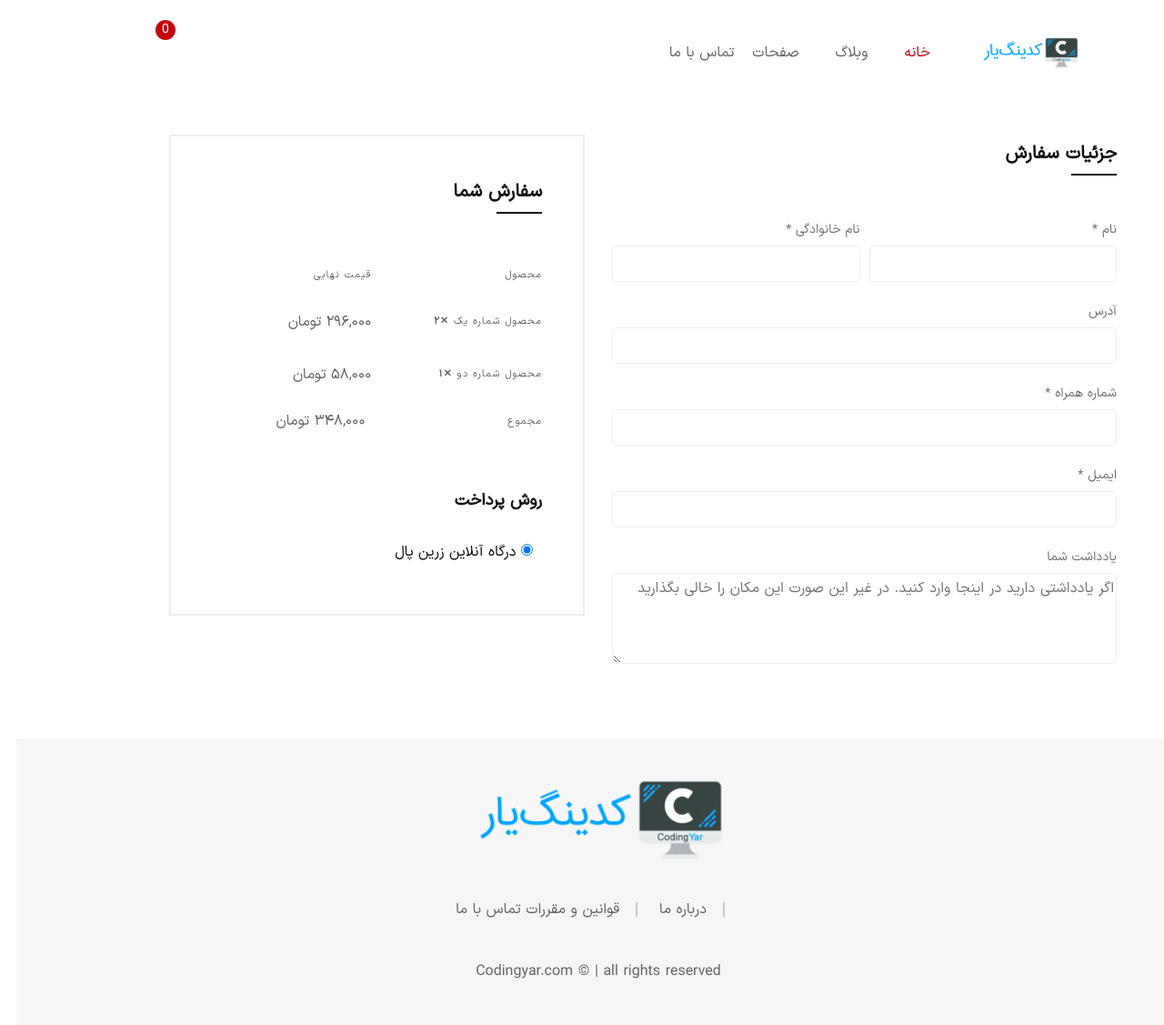
After one commit to a1364t/onlineshop, a Django app: page /orders/create/ in a window 1280 px wide. The commit adds this page. Shown: the whole page at 91% size. Run offline with Django 4.2, Linux system fonts and the light colour scheme; parts of the project's set-up code (start-up, migrations or seed data) failed here and were passed over; some libraries are stand-ins or nearby versions; some web fonts are replaced.

Commit message:
add checkout.html

```diff
--- a/config/urls.py
+++ b/config/urls.py
@@ -25,6 +25,7 @@ urlpatterns = [
     path('accounts/', include('allauth.urls')),
     path('products/', include('products.urls')),
     path('cart/', include('cart.urls')),
+    path('orders/', include('orders.urls')),
 
     # Rosetta (i18n)
     path('rosetta/', include('rosetta.urls')),
--- /dev/null
+++ b/orders/templates/orders/order_create.html
@@ -0,0 +1,119 @@
+{% extends '_base.html' %}
+
+{% load i18n %}
+{% load crispy_forms_tags %}
+
+
+{% load persian_translation_tags %}
+
+{% block page_title %}
+    Order Create
+{% endblock %}
+
+
+{% block content %}
+    <!-- Main Content Wrapper Start -->
+    <div class="main-content-wrapper">
+        <div class="page-content-inner">
+            <div class="container">
+                <div class="row pt--50 pt-md--40 pt-sm--20"></div>
+                <div class="row pb--80 pb-md--60 pb-sm--40">
+                    <!-- Checkout Area Start -->
+                    <div class="col-lg-6">
+                        <div class="checkout-title mt--10">
+                            <h2>جزئیات سفارش</h2>
+                        </div>
+                        <div class="checkout-form">
+                            <form action="#" class="form form--checkout">
+                                <div class="form-row mb--20">
+                                    <div class="form__group col-md-6 mb-sm--30">
+                                        <label for="billing_fname" class="form__label form__label--2">نام  <span class="required">*</span></label>
+                                        <input type="text" name="billing_fname" id="billing_fname" class="form__input form__input--2">
+                                    </div>
+                                    <div class="form__group col-md-6">
+                                        <label for="billing_lname" class="form__label form__label--2">نام خانوادگی  <span class="required">*</span></label>
+                                        <input type="text" name="billing_lname" id="billing_lname" class="form__input form__input--2">
+                                    </div>
+                                </div>
+                                <div class="form-row mb--20">
+                                    <div class="form__group col-12">
+                                        <label for="billing_company" class="form__label form__label--2">آدرس</label>
+                                        <input type="text" name="billing_company" id="billing_company" class="form__input form__input--2">
+                                    </div>
+                                </div>
+                                <div class="form-row mb--20">
+                                    <div class="form__group col-12">
+                                        <label for="billing_phone" class="form__label form__label--2">شماره همراه <span class="required">*</span></label>
+                                        <input type="text" name="billing_phone" id="billing_phone" class="form__input form__input--2">
+                                    </div>
+                                </div>
+                                <div class="form-row mb--20">
+                                    <div class="form__group col-12">
+                                        <label for="billing_email" class="form__label form__label--2">ایمیل  <span class="required">*</span></label>
+                                        <input type="email" name="billing_email" id="billing_email" class="form__input form__input--2">
+                                    </div>
+                                </div>
+                                <div class="form-row">
+                                    <div class="form__group col-12">
+                                        <label for="orderNotes" class="form__label form__label--2">یادداشت شما</label>
+                                        <textarea class="form__input form__input--2 form__input--textarea" id="orderNotes" name="orderNotes" placeholder="اگر یادداشتی دارید در اینجا وارد کنید. در غیر این صورت این مکان را خالی بگذارید"></textarea>
+                                    </div>
+                                </div>
+                            </form>
+                        </div>
+                    </div>
+                    <div class="col-xl-5 offset-xl-1 col-lg-6 mt-md--40">
+                        <div class="order-details">
+                            <div class="checkout-title mt--10">
+                                <h2>سفارش شما</h2>
+                            </div>
+                            <div class="table-content table-responsive mb--30">
+                                <table class="table order-table order-table-2">
+                                    <thead>
+                                        <tr>
+                                            <th>محصول</th>
+                                            <th class="text-right">قیمت نهایی</th>
+                                        </tr>
+                                    </thead>
+                                    <tbody>
+                                        <tr>
+                                            <th>محصول شماره یک
+                                                <strong><span>&#10005;</span>۲</strong>
+                                            </th>
+                                            <td class="text-right">۲۹۶,۰۰۰ تومان</td>
+                                        </tr>
+                                        <tr>
+                                            <th>محصول شماره دو
+                                                <strong><span>&#10005;</span>۱</strong>
+                                            </th>
+                                            <td class="text-right">۵۸,۰۰۰ تومان</td>
+                                        </tr>
+                                    </tbody>
+                                    <tfoot>
+                                        <tr class="cart-subtotal">
+                                            <th>مجموع</th>
+                                            <td class="text-right">۳۴۸,۰۰۰ تومان</td>
+                                        </tr>
+                                    </tfoot>
+                                </table>
+                            </div>
+                            <div class="checkout-payment">
+                                <h2 class="py-5">روش پرداخت</h2>
+                                <form action="#" class="payment-form">
+                                    <div class="payment-group mb--10">
+                                        <div class="payment-radio">
+                                            <input type="radio" value="bank" name="payment-method" id="bank" checked>
+                                            <label class="payment-label" for="cheque">درگاه آنلاین زرین پال</label>
+                                        </div>
+                                    </div>
+                                </form>
+                            </div>
+                        </div>
+                    </div>
+                    <!-- Checkout Area End -->
+                </div>
+            </div>
+        </div>
+    </div>
+    <!-- Main Content Wrapper Start -->
+{% endblock %}
--- /dev/null
+++ b/orders/urls.py
@@ -0,0 +1,7 @@
+from django.urls import path
+
+from .views import order_create_view
+
+urlpatterns = [
+    path('create/', order_create_view, name='order_create'),
+]
--- a/orders/views.py
+++ b/orders/views.py
@@ -1,3 +1,5 @@
 from django.shortcuts import render
 
-# Create your views here.
+
+def order_create_view(request):
+    return render(request, 'orders/order_create.html')
--- a/templates/_base.html
+++ b/templates/_base.html
@@ -30,11 +30,6 @@
 
 </head>
 <body dir='rtl'>
-<!--{% if user.is_authenticated %}-->
-<!--    <span>Hello {{ user.email }}</span> | <a href="{% url 'account_logout' %}">Log Out</a>-->
-<!--{% else %}-->
-<!--    <a href="{% url 'account_login' %}">Log In</a> | <a href="{% url 'account_signup' %}">Sign Up</a>-->
-<!--{% endif %}-->
 
 <!-- Header Start -->
 <header class="header">
@@ -135,25 +130,23 @@
             <div class="alert alert-{{message.tags}}">{{ message }}</div>
         {% endfor %}
     </div>
-<!--    <ul class="messages">-->
-<!--        {% for message in messages %}-->
-<!--            <li {% if messages.tags %} class="{{ message.tag }}" {% endif %}></li>-->
-<!--        {% endfor %}-->
-<!--    </ul>-->
+
 {% endif %}
 
 {% block content %}
 
 {% endblock %}
 
-<!--{% include 'cart/cart_sidebar.html' %}-->
+{% include 'footer.html' %}
 
-<!-- ************************* JS Files ************************* -->
+{% include 'cart/cart_sidebar.html' %}
+
+<!--############### JS Files #################-->
 
 <!-- jQuery JS -->
 <script src="{% static 'js/vendor.js' %}"></script>
 
-<!-- Main JS -->
+<!-- Main JS-->
 <script src="{% static 'js/main.js' %}"></script>
 
 
@@ -164,11 +157,9 @@
 <script src="https://cdn.jsdelivr.net/npm/bootstrap@5.1.3/dist/js/bootstrap.bundle.min.js" integrity="sha384-ka7Sk0Gln4gmtz2MlQnikT1wXgYsOg+OMhuP+IlRH9sENBO0LRn5q+8nbTov4+1p" crossorigin="anonymous"></script>
 
 <!-- Option 2: Separate Popper and Bootstrap JS -->
-<!--
-<script src="https://cdn.jsdelivr.net/npm/@popperjs/core@2.10.2/dist/umd/popper.min.js" integrity="sha384-7+zCNj/IqJ95wo16oMtfsKbZ9ccEh31eOz1HGyDuCQ6wgnyJNSYdrPa03rtR1zdB" crossorigin="anonymous"></script>
-<script src="https://cdn.jsdelivr.net/npm/bootstrap@5.1.3/dist/js/bootstrap.min.js" integrity="sha384-QJHtvGhmr9XOIpI6YVutG+2QOK9T+ZnN4kzFN1RtK3zEFEIsxhlmWl5/YESvpZ13" crossorigin="anonymous"></script>
--->
 
+<!--<script src="https://cdn.jsdelivr.net/npm/@popperjs/core@2.10.2/dist/umd/popper.min.js" integrity="sha384-7+zCNj/IqJ95wo16oMtfsKbZ9ccEh31eOz1HGyDuCQ6wgnyJNSYdrPa03rtR1zdB" crossorigin="anonymous"></script>-->
+<!--<script src="https://cdn.jsdelivr.net/npm/bootstrap@5.1.3/dist/js/bootstrap.min.js" integrity="sha384-QJHtvGhmr9XOIpI6YVutG+2QOK9T+ZnN4kzFN1RtK3zEFEIsxhlmWl5/YESvpZ13" crossorigin="anonymous"></script>-->
 
 </body>
 </html>
--- /dev/null
+++ b/templates/footer.html
@@ -0,0 +1,29 @@
+{% load static %}
+
+<!-- Footer Start-->
+<footer class="footer">
+    <div class="footer-top bg-color ptb--50" data-bg-color="#f6f6f6">
+        <div class="container">
+            <div class="row justify-content-center">
+                <div class="col-lg-9 text-center">
+                    <div class="footer-widget mb--50">
+                        <div class="textwidget">
+                            <img src="{% static 'img/codingyar_logo.png' %}" alt="Logo">
+                        </div>
+                    </div>
+                    <div class="footer-widget mb--50 pb--1">
+                        <ul class="footer-menu">
+                            <li><a href="">درباره ما</a></li>
+                            <li><a href="">قوانین و مقررات</a></li>
+                            <li><a href="">تماس با ما</a></li>
+                        </ul>
+                    </div>
+                    <div class="footer-widget">
+                        Codingyar.com © | all rights reserved
+                    </div>
+                </div>
+            </div>
+        </div>
+    </div>
+</footer>
+<!-- Footer End-->
```
Also changed, not shown: products/templates/products/product_detail.html (+0 -27 lines), products/templates/products/product_list.html (+0 -27 lines), products/locale/fa/LC_MESSAGES/django.po.
